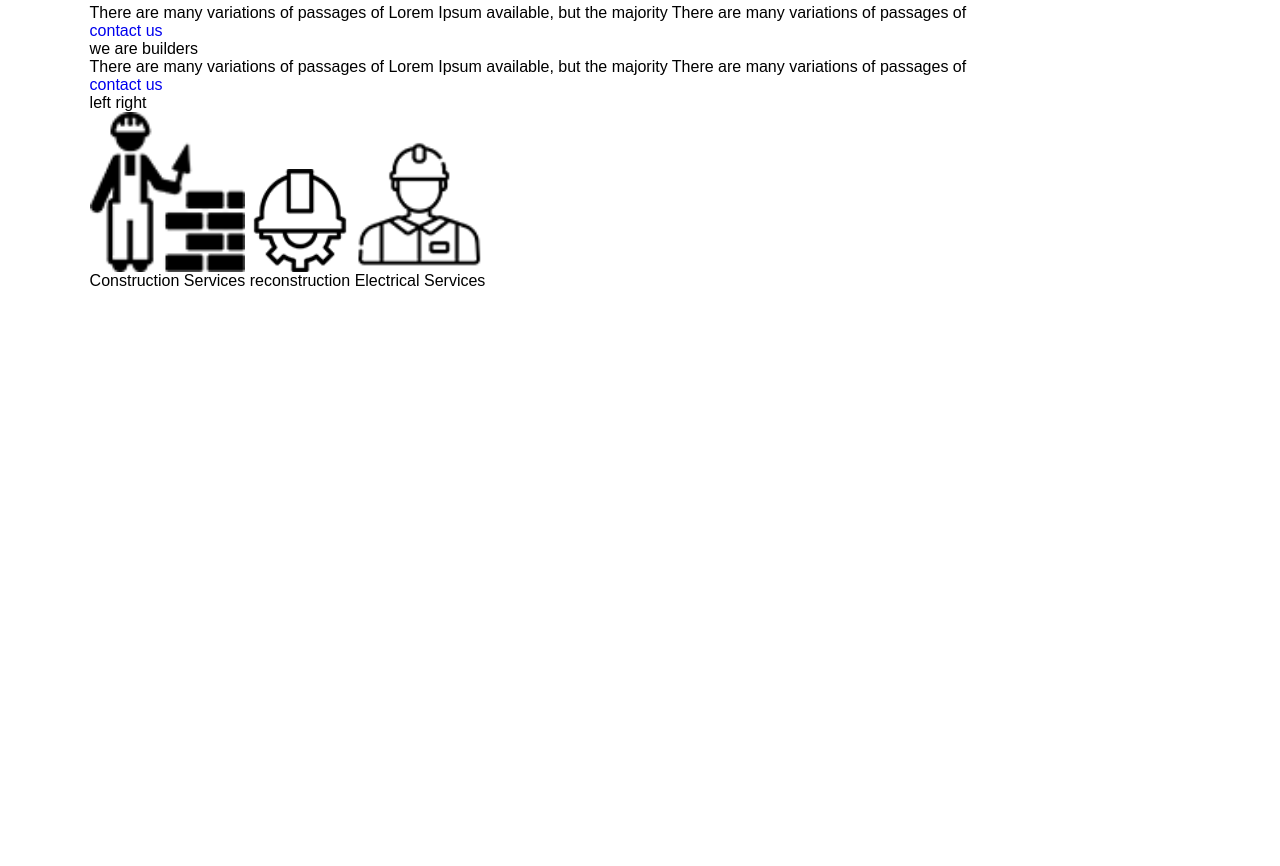
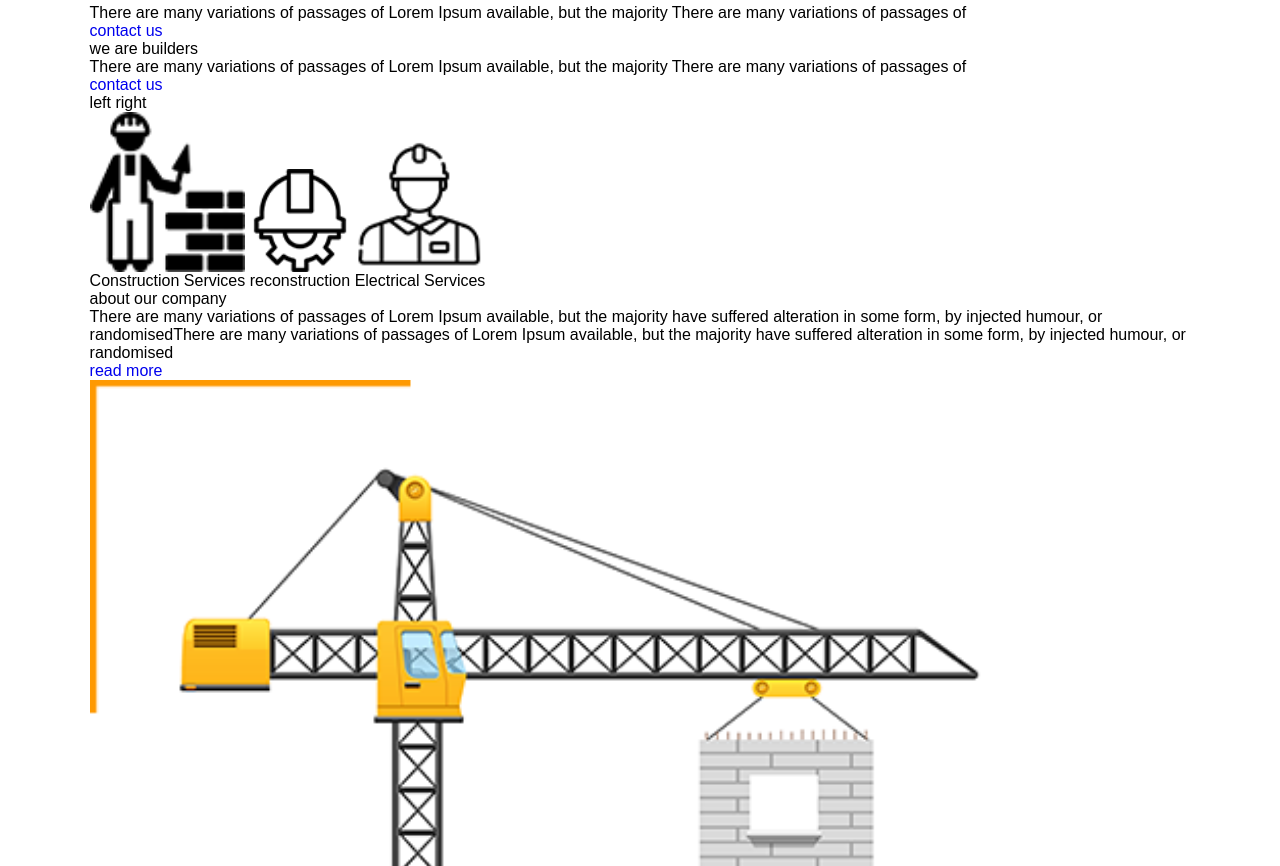
Before and after one commit to hasanmaxioned/html-css-5, a plain HTML site: page index.html in a window 1280 px wide. Shown: the part 86-952 px from the top of the page. Before the commit the page ends 800 px from the top, so only its background shows below. Drawn offline with Linux system fonts and the light colour scheme.

Commit message:
about us section complete

```diff
--- a/index.html
+++ b/index.html
@@ -121,6 +121,22 @@
         </div>
       </section>
 
+      <!-- about us section  -->
+      <section class="about">
+        <div class="wrapper">
+          <div class="about-us">
+            <div class="about-content">
+              <h3>about our company</h3>
+              <p class="about-para">There are many variations of passages of Lorem Ipsum available, but the majority have suffered alteration in some form, by injected humour, or randomisedThere are many variations of passages of Lorem Ipsum available, but the majority have suffered alteration in some form, by injected humour, or randomised</p>
+              <a href="#FIXME" target="_blank" class="read-more-btn" title="Read More">read more</a>
+            </div>
+            <figure class="about-img">
+              <img src="./assets/images/about.png" alt="About Us">
+            </figure>
+          </div>
+        </div>
+      </section>
+
     </main>
     <!--main section end-->
 
```
